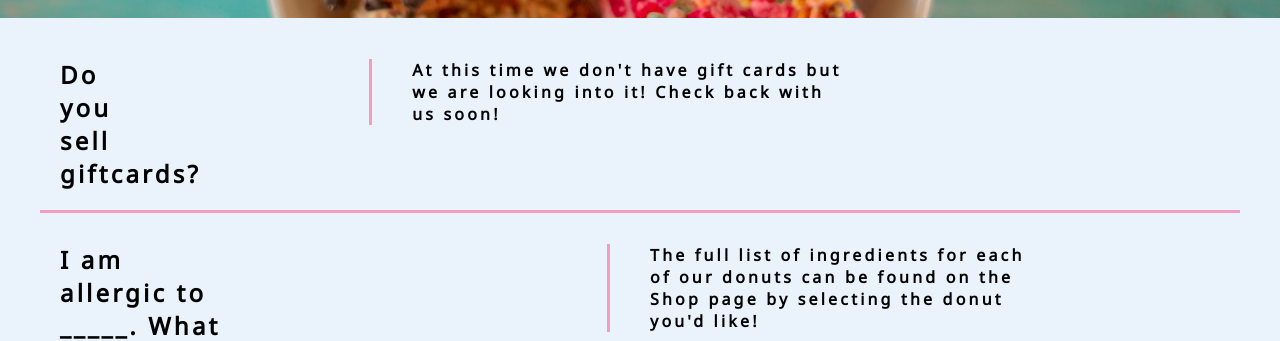
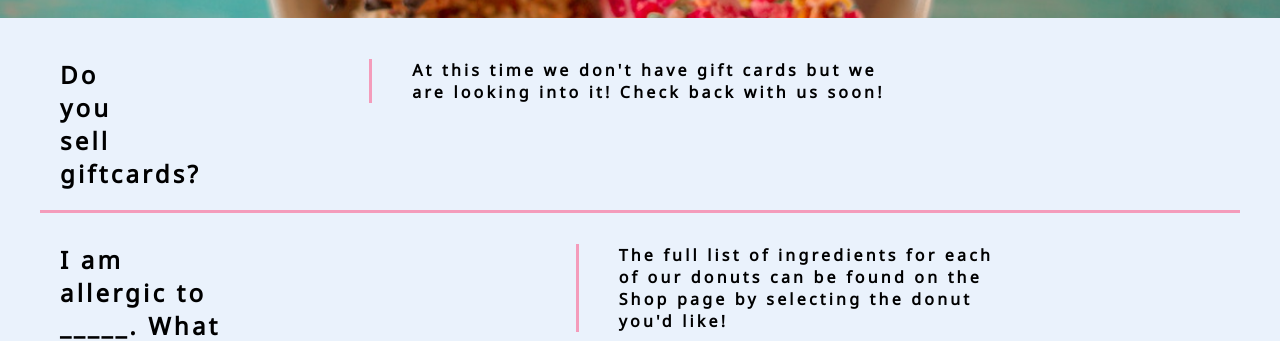
Before and after one commit to niramartinez/niramartinez.github.io, a plain HTML site: page faq.html in a window 1280 px wide. Shown: the part 482-823 px from the top of the page. Drawn offline with Linux system fonts and the light colour scheme.

Commit message:
Update style.css

```diff
--- a/style.css
+++ b/style.css
@@ -322,4 +322,4 @@ vertical-align: top;
     border-left:3px #F49CBB solid;
 }
 .as {
- width:60%;}
+ width:800px;}
```
